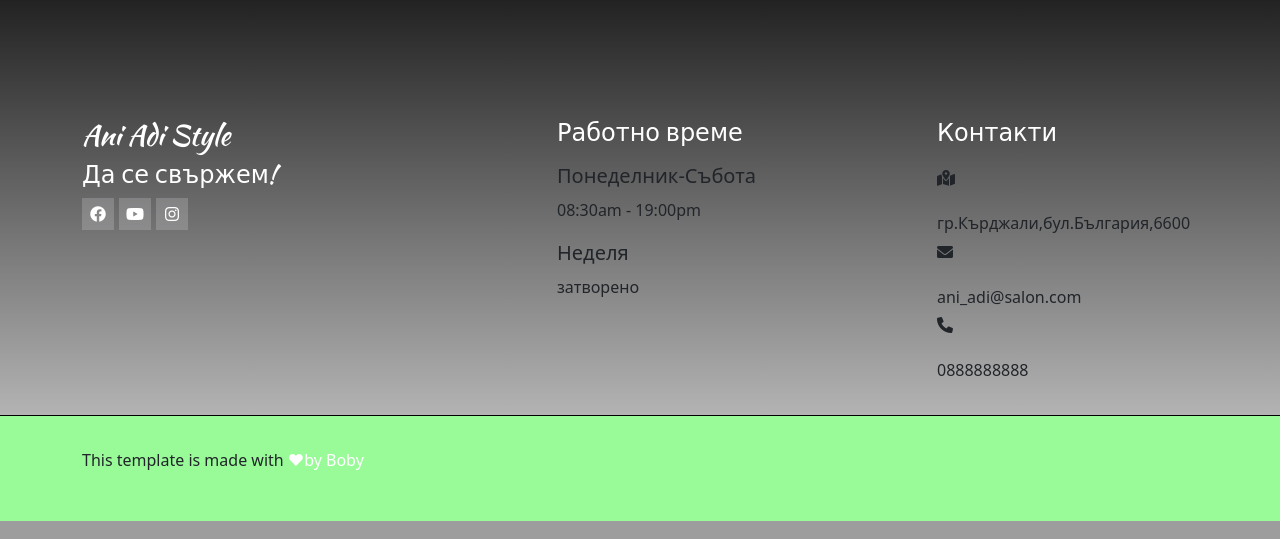
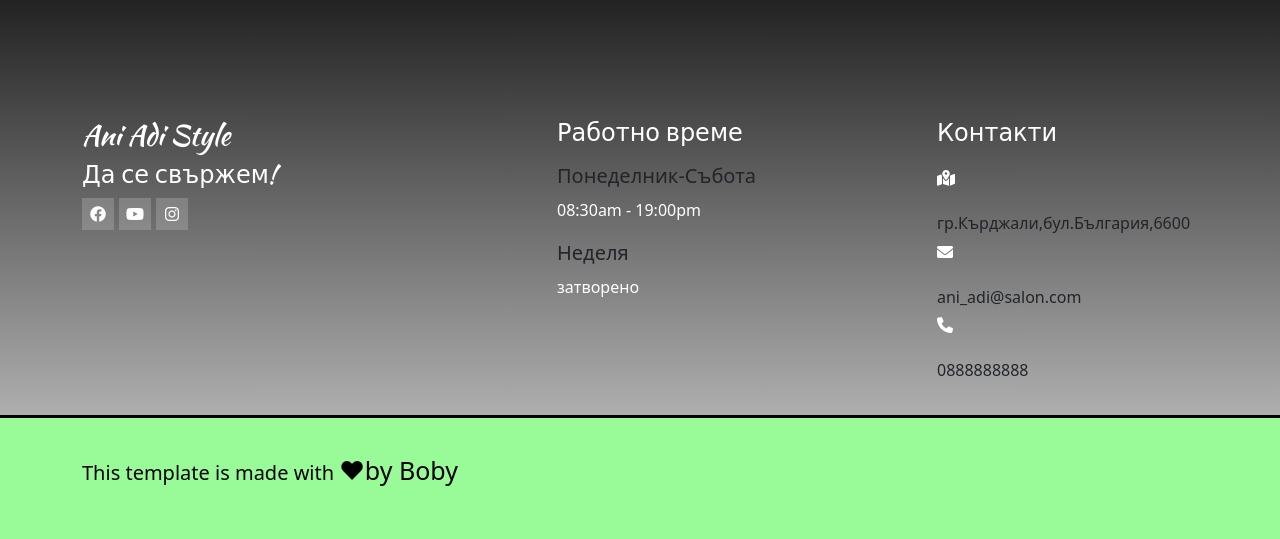
Before and after one commit to WahkanB/beauty_salon, a PHP site: page / in a window 1280 px wide. Shown: the part 4994-5533 px from the top of the page. Run offline with PHP 8.4, Linux system fonts and the light colour scheme.

Commit message:
style change

```diff
--- a/css/style.css
+++ b/css/style.css
@@ -121,7 +121,7 @@ background:linear-gradient(to bottom, #000000, rgba(62, 62, 66, 0.2));
 
 .btn-brand {
     background-color:#98FB98;
-    color: white;
+    color: black;
 }
 
 .btn-brand:hover {
@@ -156,9 +156,11 @@ background:linear-gradient(to bottom, #000000, rgba(62, 62, 66, 0.2));
 #about h1 {
     margin-top: 20px;
     margin-bottom: 20px;
-    color: black;
+    color: white;
 }
-
+p{
+    color: white;
+}
 /*services*/
 
 #services .services .content{
@@ -276,13 +278,19 @@ footer .social-links a{
 .footer-bottom{
     padding-top: 30px;
     padding-bottom: 30px;
-    border-top: 1px solid black;
+    border-top: 3px solid black;
     background-color: #98FB98;
 }
+.col-auto p{
+   color: black;
+   font-size: 20px;
+
+}
 .col-auto p a{
-    color: white;
+    color: black;
+    font-size: 25px;
 
 }
 .col-auto p a:hover{
-    color: black;
+    color: rgb(243, 34, 204);
 }
--- a/index.php
+++ b/index.php
@@ -24,7 +24,7 @@ require_once "include/config.php";
     <header id="home" style="background-image:url(images/pexels-alexander-krivitskiy-1027092.jpg) ;">
         <nav class="navbar navbar-expand-lg fixed-top " id="">
             <div class="container">
-                <a class="navbar-brand" href="#">ANI ADI style</a>
+                <a class="navbar-brand" href="#">NESIN</a>
                 <button class="navbar-toggler" type="button" data-bs-toggle="collapse" data-bs-target="#navbarNav" aria-controls="navbarNav" aria-expanded="false" aria-label="Toggle navigation">
                     <span class="navbar-toggler-icon"></span>
                 </button>
@@ -86,7 +86,7 @@ require_once "include/config.php";
                 </div>
                 <div class="col-lg-4">
                     <h2>За нас</h2>
-                    <h1>За Боби</h1>
+                    <h1>За Несин</h1>
                     <p>професионално обслужване, опит и резултати над очакванията!</p>
                 </div>
             </div>
```
